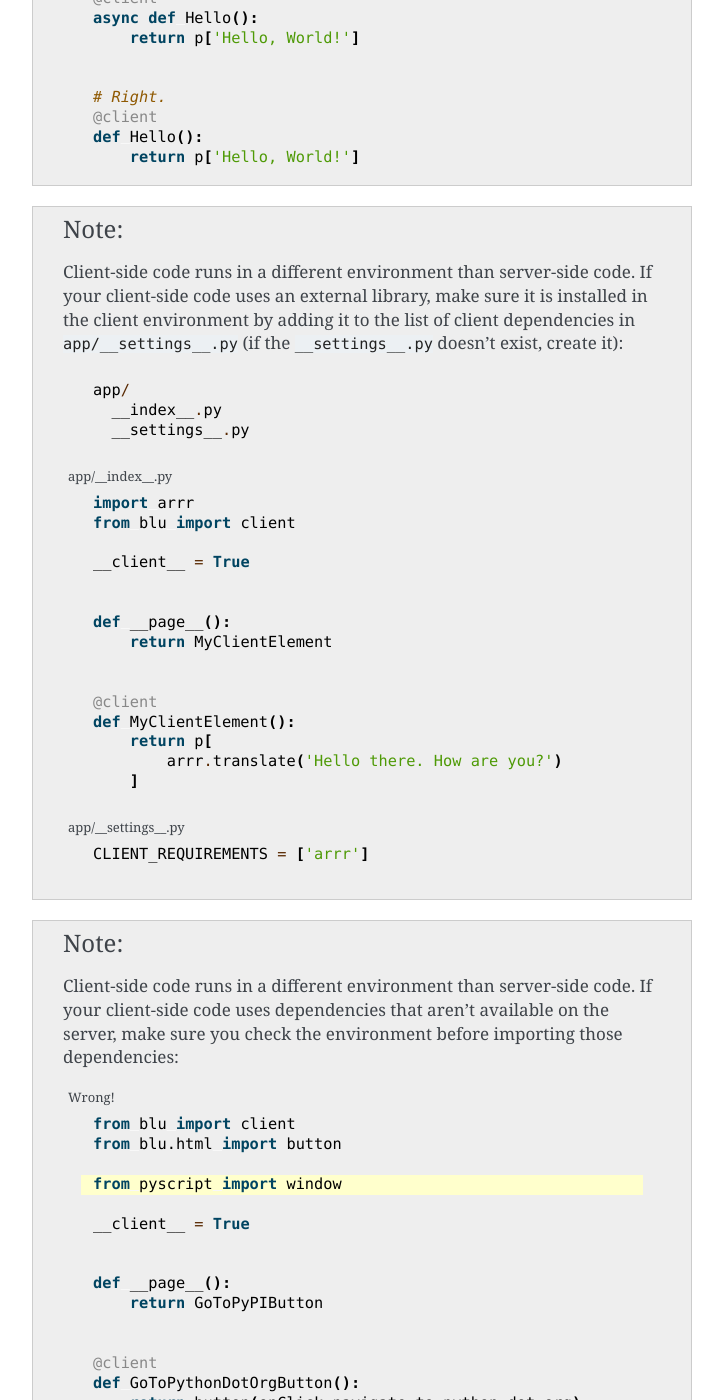
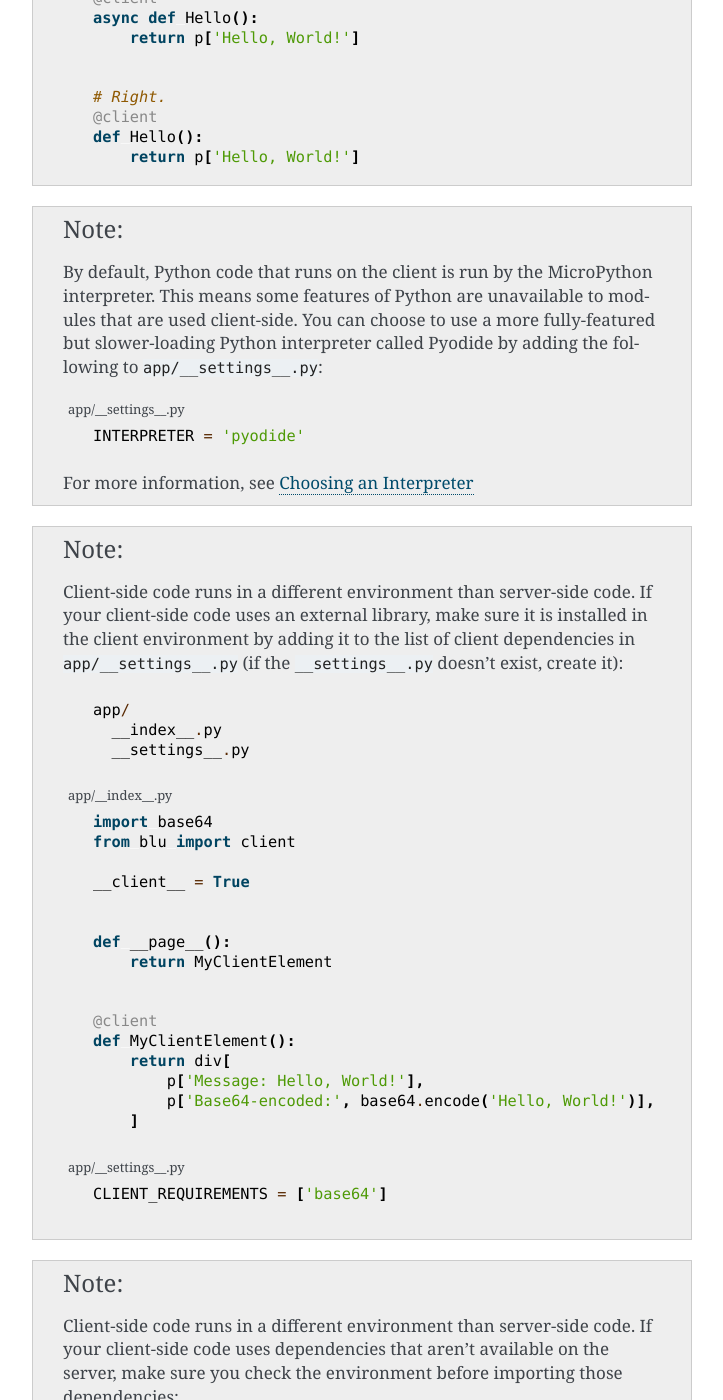
Before and after one commit to johnlarson/blu, a Sphinx documentation site: the page built from docs/user-guide/client-side-rendering.rst, in a window 1280 px wide and 1400 px high, scrolled down 2708 px. Shown: the whole window, without its empty margins (388-1111 px from the left). Built offline with Sphinx 7.4.7, drawn with Linux system fonts in a browser that asks for light colours; some of the changed text lies outside the part shown.

Commit message:
update 'Client-Side Rendering' guide replace PyScript with MicroPython and Pyodide

```diff
--- a/docs/_includes/client-side-rendering-notes.rst
+++ b/docs/_includes/client-side-rendering-notes.rst
@@ -43,6 +43,17 @@
 
 .. note::
 
+    By default, Python code that runs on the client is run by the MicroPython interpreter. This means some features of Python are unavailable to modules that are used client-side. You can choose to use a more fully-featured but slower-loading Python interpreter called Pyodide by adding the following to ``app/__settings__.py``:
+
+    .. code-block:: python
+        :caption: app/__settings__.py
+
+        INTERPRETER = 'pyodide'
+
+    For more information, see :doc:`/appendices/choosing-an-interpreter`
+
+.. note::
+
     Client-side code runs in a different environment than server-side code. If your client-side code uses an external library, make sure it is installed in the client environment by adding it to the list of client dependencies in ``app/__settings__.py`` (if the ``__settings__.py`` doesn't exist, create it)::
 
         app/
@@ -52,7 +63,7 @@
     .. code-block:: python
         :caption: app/__index__.py
 
-        import arrr
+        import base64
         from blu import client
 
         __client__ = True
@@ -64,15 +75,16 @@
 
         @client
         def MyClientElement():
-            return p[
-                arrr.translate('Hello there. How are you?')
+            return div[
+                p['Message: Hello, World!'],
+                p['Base64-encoded:', base64.encode('Hello, World!')],
             ]
 
 
     .. code-block:: python
         :caption: app/__settings__.py
 
-        CLIENT_REQUIREMENTS = ['arrr']
+        CLIENT_REQUIREMENTS = ['base64']
 
 
 .. note::
@@ -86,7 +98,7 @@
         from blu import client
         from blu.html import button
 
-        from pyscript import window
+        from js import window
 
         __client__ = True
 
@@ -111,7 +123,7 @@
         from blu.html import button
 
         if is_client:
-            from pyscript import window
+            from js import window
 
         __client__ = True
 
--- a/docs/user-guide/client-side-rendering.rst
+++ b/docs/user-guide/client-side-rendering.rst
@@ -355,7 +355,7 @@
 Accessing Server-Side Resources from the Client
 -----------------------------------------------
 
-Sometimes you'll need to access server-side resources after a page has loaded, usually in response to user input. You can do using the :func:`@blu.server` decorator, which exposes a server-side function to be called client-side.
+Sometimes you'll need to access server-side resources after a page has loaded, usually in response to user input. You can do so using the :func:`@blu.server` decorator, which exposes a server-side function to be called client-side.
 
 .. code-block:: python
     :caption: app/hello_module.py
```
